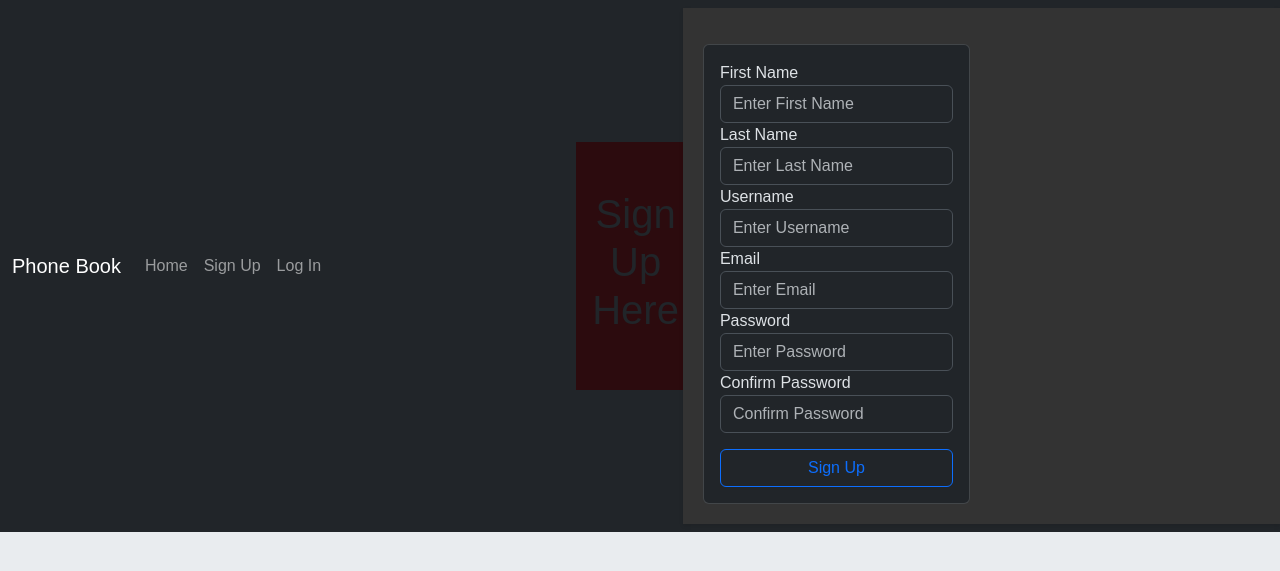
After one commit to JakeM808/Week6_PhoneBook, a Flask app: page /signup in a window 1280 px wide. The commit adds this page. Shown: the top 571 px of the page. Run offline with Flask 3, Linux system fonts and the light colour scheme.

Commit message:
css and user table

```diff
--- a/app/__init__.py
+++ b/app/__init__.py
@@ -2,6 +2,8 @@
 from config import Config
 from flask_sqlalchemy import SQLAlchemy
 from flask_migrate import Migrate
+from flask_login import LoginManager
+
 
 # Create an instance of the Flask class
 app = Flask(__name__)
@@ -14,6 +16,9 @@
 # Create an instance of Migrate to handle the database migrations of our flask app
 migrate = Migrate(app, db)
 
+# Create an instance of LoginManager to handle authentication
+login = LoginManager(app)
+
 # import all of the routes from the routes file into the current package
 from app import routes, models
 # Must be imported at the bottom of the file
--- a/app/forms.py
+++ b/app/forms.py
@@ -2,6 +2,15 @@
 from wtforms import StringField, PasswordField, EmailField, SubmitField
 from wtforms.validators import InputRequired, EqualTo
 
+
+class SignUpForm(FlaskForm):
+    first_name = StringField('First Name', validators=[InputRequired()])
+    last_name = StringField('Last Name', validators=[InputRequired()])
+    username = StringField('Username', validators=[InputRequired()])
+    email = EmailField('Email', validators=[InputRequired()])
+    password = PasswordField('Password', validators=[InputRequired()])
+    confirm_pass = PasswordField('Confirm Password', validators=[InputRequired(), EqualTo('password')])
+    submit = SubmitField('Sign Up')
 
 class AddContactForm(FlaskForm):
     first_name = StringField('First Name', validators=[InputRequired()])
@@ -10,3 +19,8 @@
     address = StringField('Address')
     phone = StringField('Phone')
     submit = SubmitField('Add Contact')
+
+class LoginForm(FlaskForm):
+    username = StringField('Username', validators=[InputRequired()])
+    password = PasswordField('Password', validators=[InputRequired()])
+    submit = SubmitField('Log In')
--- a/app/routes.py
+++ b/app/routes.py
@@ -1,11 +1,46 @@
 from app import app, db
-from flask import render_template, redirect, url_for
-from app.forms import AddContactForm
-from app.models import Contact
+from flask import render_template, redirect, url_for, flash
+from app.forms import AddContactForm, SignUpForm, LoginForm
+from app.models import User, Contact
+from flask_login import login_user, logout_user, login_required, current_user
+
 
 @app.route('/')
 def index():
     return render_template('index.html')
+
+@app.route('/signup', methods=["GET", "POST"])
+def signup():
+    form = SignUpForm()
+    if form.validate_on_submit():
+        # Get the data from the form
+        first_name = form.first_name.data
+        last_name = form.last_name.data
+        username = form.username.data
+        email = form.email.data
+        password = form.password.data
+        # print(first_name, last_name, username, email, password)
+
+
+            # Check User table to see if there are any users with username or email
+        check_user = db.session.execute(db.select(User).where( (User.username==username) | (User.email==email) )).scalar()
+        if check_user:
+            flash('A user with that username and/or email already exists')
+            return redirect(url_for('signup'))
+        # Create a new instance of the User class with data from form
+        new_user = User(first_name=first_name, last_name=last_name, username=username, email=email, password=password)
+        # Add the new_user object to the database
+        db.session.add(new_user)
+        db.session.commit()
+        flash(f'{new_user.username} has been created')
+               # Log the user in
+        login_user(new_user)
+        # redirect back to the home page
+        return redirect(url_for('index'))
+    elif form.is_submitted():
+        flash("Your passwords do not match", 'danger')
+        return redirect(url_for('signup'))
+    return render_template('signup.html', form=form)
 
 @app.route('/add_contact', methods=["GET", "POST"])
 def add_contact():
@@ -31,7 +66,36 @@
         # Add the new_user object to the database
         db.session.add(new_contact)
         db.session.commit()
+        flash(f"{new_contact.title} has been created", 'primary')
         # redirect back to the home page
         return redirect(url_for('index'))
 
     return render_template('add_contact.html', form=form)
+
+app.route('/logout')
+def logout():
+    logout_user()
+    flash("You have successfully logged out", "danger")
+    return redirect(url_for('index'))
+
+@app.route('/login', methods=["GET", "POST"])
+def login():
+    form = LoginForm()
+    if form.validate_on_submit():
+        username = form.username.data
+        password = form.password.data
+        print(username, password)
+        # Query the User table for a user with that username
+        user = db.session.execute(db.select(User).where(User.username==username)).scalar()
+        # If we have a user AND the password is correct for that user
+        if user is not None and user.check_password(password):
+            # log the user in via login_user function
+            login_user(user)
+            flash("You have successfully logged in", 'primary')
+            return redirect(url_for('index'))
+        else:
+            flash('Invalid username and/or password', 'danger')
+            return redirect(url_for('login'))
+
+
+    return render_template('login.html', form=form)
--- /dev/null
+++ b/app/static/css/main.css
@@ -0,0 +1,77 @@
+body {
+    font-family: Arial, sans-serif;
+    background-color: #f9f9f9;
+  }
+
+  .container {
+    max-width: 800px;
+    margin: 0 auto;
+    padding: 20px;
+    background-color: #333;
+    box-shadow: 0 2px 4px rgba(0, 0, 0, 0.1);
+  }
+
+  .header {
+    background-color: #333;
+    color: #ffffff;
+    padding: 10px;
+    text-align: center;
+  }
+
+  .header a {
+    color: #ffffff;
+    text-decoration: none;
+  }
+
+  .header a:hover {
+    color: #ccccff;
+  }
+
+  .form {
+    display: flex;
+    flex-direction: column;
+    align-items: center;
+    margin-top: 20px;
+  }
+
+  .form label {
+    margin-bottom: 10px;
+  }
+
+  .form input {
+    padding: 10px;
+    border: none;
+    border-radius: 5px;
+    box-shadow: 0 2px 4px rgba(0, 0, 0, 0.1);
+  }
+
+  .form input:focus {
+    border-color: #ccccff;
+  }
+
+  .form button {
+    background-color: #333;
+    color: #ffffff;
+    padding: 10px 20px;
+    border: none;
+    border-radius: 5px;
+    cursor: pointer;
+  }
+
+  .form button:hover {
+    background-color: #ccccff;
+  }
+
+  .form button:focus {
+    outline: none;
+    box-shadow: 0 2px 4px rgba(0, 0, 0, 0.1);
+  }
+
+  .link {
+    color: #ccccff;
+    text-decoration: none;
+  }
+
+  .link:hover {
+    color: #333;
+  }
--- a/app/templates/index.html
+++ b/app/templates/index.html
@@ -3,7 +3,7 @@
 {% block title %} Home {% endblock title %}
 
 {% block header %}
-    <h1>Black Book</h1>
+    <h1>Phone Book</h1>
     <h5>Click the link to add a contact!</h5>
     <a href={{ url_for('add_contact') }}>Add a contact</a>
 {% endblock header %}
--- a/app/templates/nav.html
+++ b/app/templates/nav.html
@@ -1,15 +1,20 @@
 <nav class="navbar navbar-expand-lg bg-dark" data-bs-theme="dark">
     <div class="container-fluid">
-        <a class="navbar-brand" href="#">Kekambas Flask</a>
+        <a class="navbar-brand" href="{{ url_for('index') }}">Phone Book</a>
         <button class="navbar-toggler" type="button" data-bs-toggle="collapse" data-bs-target="#navbarNavAltMarkup" aria-controls="navbarNavAltMarkup" aria-expanded="false" aria-label="Toggle navigation">
         <span class="navbar-toggler-icon"></span>
         </button>
         <div class="collapse navbar-collapse" id="navbarNavAltMarkup">
             <div class="navbar-nav">
                 <a class="nav-link" href="{{ url_for('index') }}">Home</a>
-                <a class="nav-link" href="{{ url_for('add_contact') }}">Add Contact</a>
-                <a class="nav-link" href="#">Log In</a>
+                {% if current_user.is_authenticated %}
+                    <a class="nav-link" href="{{ url_for('add_contact') }}">Create A Post</a>
+                    <a class="nav-link" href="#">Log Out</a>
+                {% else %}
+                    <a class="nav-link" href="{{ url_for('signup') }}">Sign Up</a>
+                    <a class="nav-link" href="{{ url_for('login') }}">Log In</a>
+                {% endif %}
+
             </div>
         </div>
     </div>
-</nav>
--- /dev/null
+++ b/app/templates/signup.html
@@ -0,0 +1,39 @@
+{% extends 'base.html' %}
+
+{% block title %} Sign Up {% endblock title %}
+
+{% block header %}
+    <h1>Sign Up Here</h1>
+{% endblock header %}
+
+{% block content %}
+<div class="col">
+    <div class="card mt-3">
+        <div class="card-body">
+            <form action="" method="post">
+                {{ form.csrf_token }}
+
+                {{ form.first_name.label }}
+                {{ form.first_name(class='form-control', placeholder='Enter First Name') }}
+
+                {{ form.last_name.label }}
+                {{ form.last_name(class='form-control', placeholder='Enter Last Name') }}
+
+                {{ form.username.label }}
+                {{ form.username(class='form-control', placeholder='Enter Username') }}
+
+                {{ form.email.label }}
+                {{ form.email(class='form-control', placeholder='Enter Email') }}
+
+                {{ form.password.label }}
+                {{ form.password(class='form-control', placeholder='Enter Password') }}
+
+                {{ form.confirm_pass.label }}
+                {{ form.confirm_pass(class='form-control', placeholder='Confirm Password') }}
+
+                {{ form.submit(class='btn btn-outline-primary w-100 mt-3') }}
+            </form>
+        </div>
+    </div>
+</div>
+{% endblock content %}
```
Also changed, not shown: app/models.py (+35 -6 lines), app/templates/add_contact.html (+33 -10 lines), app/templates/alerts.html (added, +10 -0 lines), app/templates/login.html (added, +27 -0 lines), migrations/versions/13c1d9f39737_.py (added, +39 -0 lines), migrations/versions/8c0f811b8f84_.py (added, +34 -0 lines), requirements.txt (added, +19 -0 lines), app/templates/static/css/main.css (deleted).
